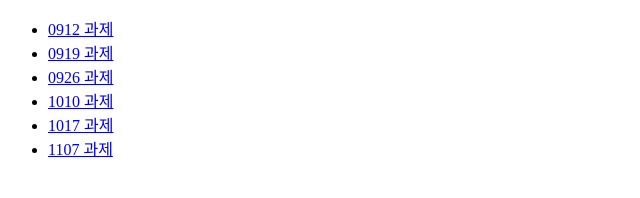
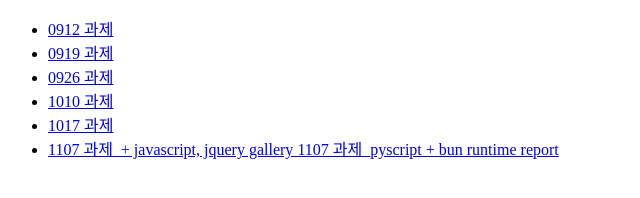
Before and after one commit to seokwooo/seokwooo, a plain HTML site: page index.html in a window 1280 px wide. Shown: the whole page, without its empty margins (0-640 px from the left). Drawn offline with Linux system fonts and the light colour scheme.

Commit message:
Update index.html

```diff
--- a/index.html
+++ b/index.html
@@ -34,8 +34,9 @@
         </li>
         <li>
             <a href="./1017/index.html">
+                1107 과제_+ javascript, jquery gallery
             <a href="./1017/report.html">
-                1107 과제
+                1107 과제_pyscript + bun runtime report
             </a>
         </li>
     </ul>
```
